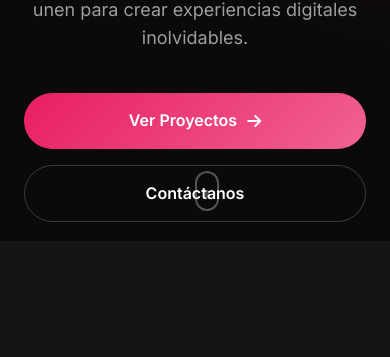
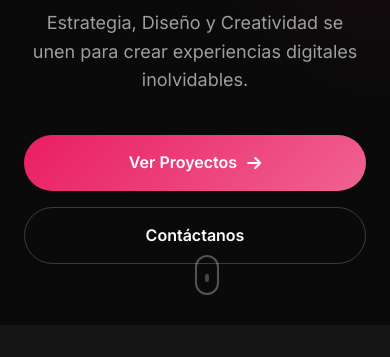
Before and after one commit to Raldylopez20/Diapositive.Studios, a plain HTML site: page index.html in a window 390 px wide. Shown: the part 392-749 px from the top of the page. Drawn offline with Linux system fonts and the light colour scheme.

Commit message:
Update styles.css

```diff
--- a/styles.css
+++ b/styles.css
@@ -1021,7 +1021,7 @@ ul {
 
 @media (max-width: 480px) {
     .hero {
-        min-height: 75vh;
+        min-height: 85vh;
         padding-top: 60px;
     }
 
```
